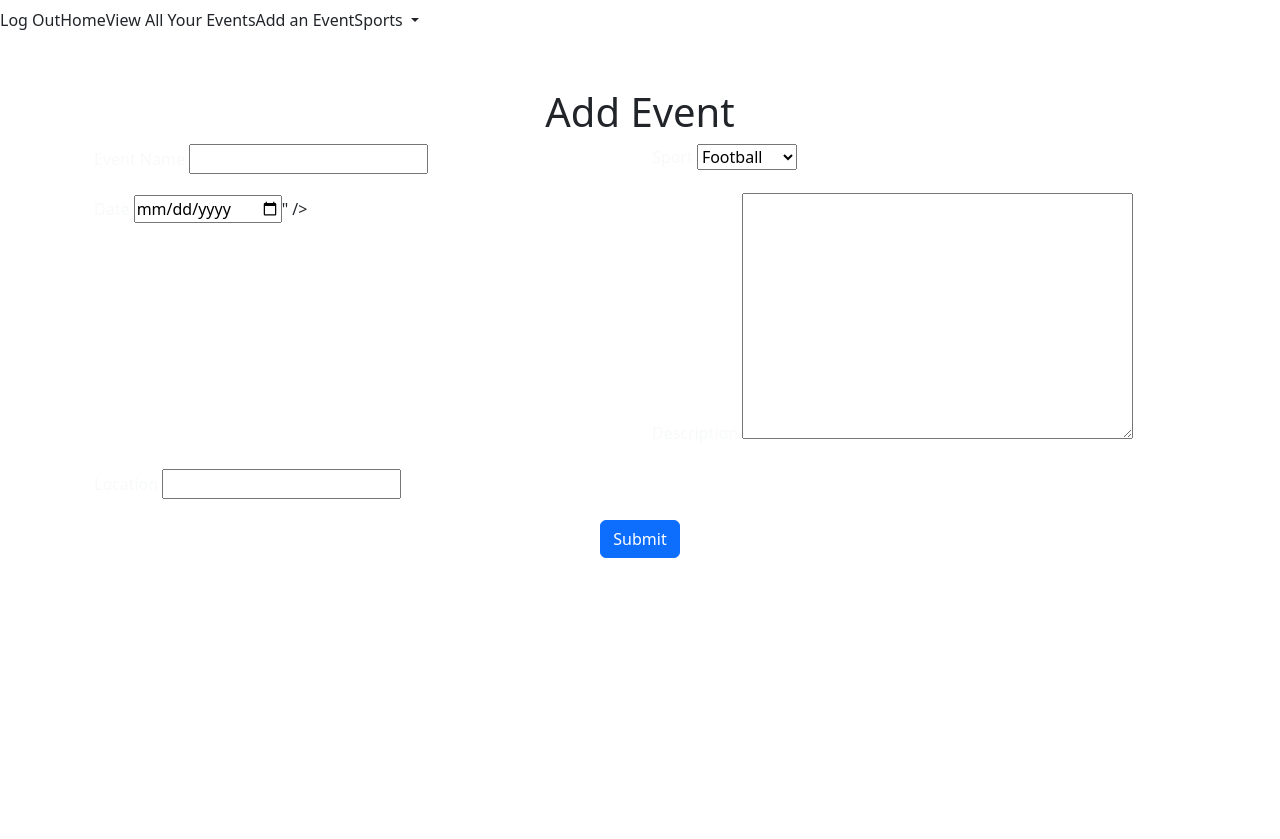
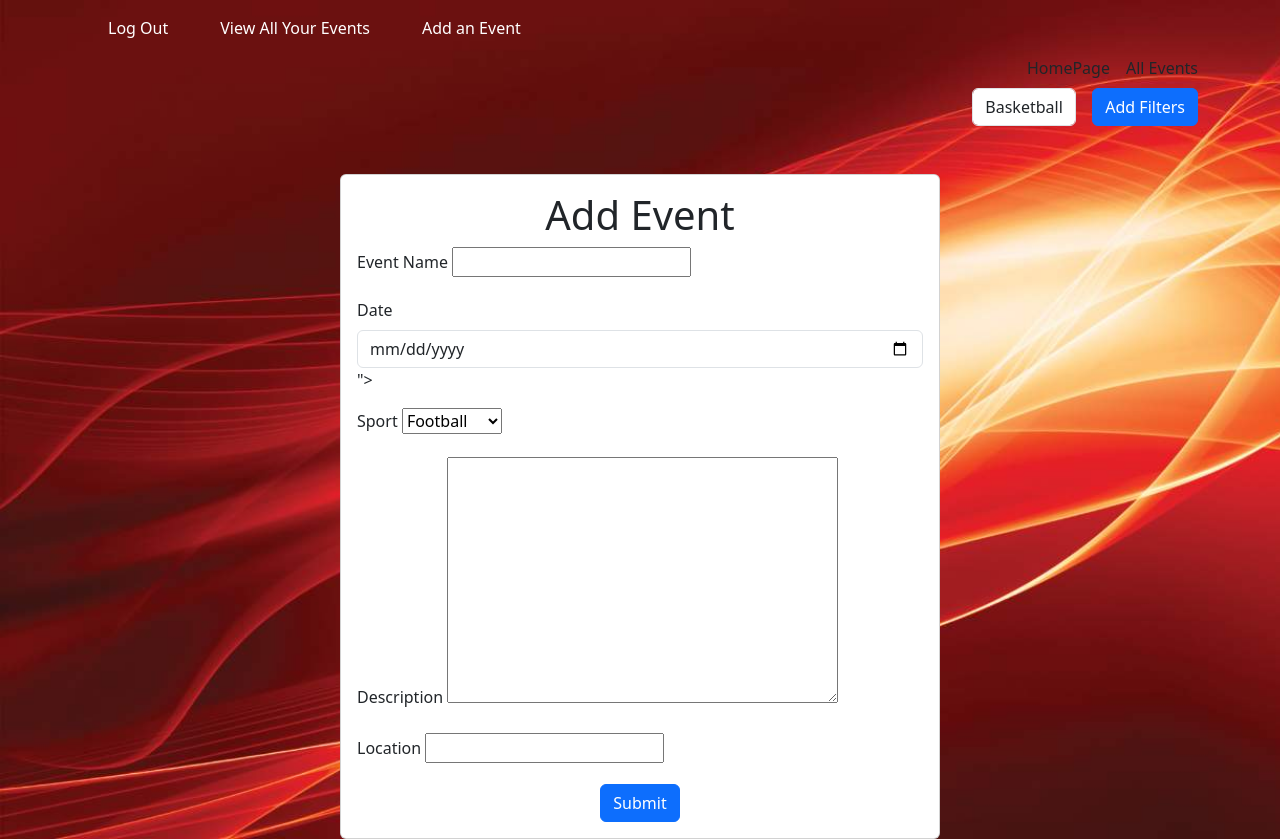
Before and after one commit to HoganBerens/outings, a Django app: page /events/create/ in a window 1280 px wide. Before the commit the page ends 558 px from the top, so only its background shows below. Run offline with Django 4.2, Linux system fonts and the light colour scheme; the visitor is signed in with stand-in values (Sample User, id 1); some libraries are stand-ins or nearby versions.

Commit message:
base, home, and styling

```diff
--- a/main_app/static/style.css
+++ b/main_app/static/style.css
@@ -1,15 +1,20 @@
-<div class="container">
-    <div class="row">
-        <div class="col-md-6 offset-md-3 auth-section">
-            <!-- ... -->
-        </div>
-    </div>
-</div>
+body {
+    background-image: url('./img/cq5dam.web.1600.800.jpg');
+    background-size: cover;
+    margin: 0;
+    padding: 0;
+}
 
-<div class="container">
-    <div class="row">
-        <div class="col-md-8 offset-md-2 search-bar">
-            <input class="form-control" type="text" placeholder="Search events... ">
-        </div>
-    </div>
-</div>
+.navbar.navbar-expand-lg .navbar-nav {
+    list-style: none;
+    padding: 0; /* Optional: To remove any additional space */
+}
+
+.navbar.navbar-expand-lg .navbar-nav .nav-item {
+    margin: 0 10px;
+}
+
+.navbar.navbar-expand-lg .navbar-nav .nav-link {
+    padding: 0.5rem 1rem;
+    color: white;
+}
--- a/main_app/templates/base.html
+++ b/main_app/templates/base.html
@@ -11,32 +11,54 @@
     <link rel="stylesheet" type="text/css" href="{% static 'home/css/bootstrap.css' %}">
     <link rel="stylesheet" href="https://stackpath.bootstrapcdn.com/bootstrap/4.5.2/css/bootstrap.min.css">
     <link rel="stylesheet" href="https://cdn.jsdelivr.net/npm/bootstrap@5.3.0/dist/css/bootstrap.min.css">
+    <script src="https://cdn.jsdelivr.net/npm/bootstrap@5.3.0/dist/js/bootstrap.bundle.min.js"></script>
 </head>
 <body>
     <nav class="navbar navbar-expand-lg navbar-light bg-transparent">
-        {% if user.is_authenticated %}
-        <div class="nav-item"><a class="nav-link" href="{% url 'logout' %}">Log Out</a></div>
-        <div class="nav-item"><a class="nav-link" href="{% url 'home' %}">Home</a></div>
-        <div class="nav-item"><a class="nav-link" href="{% url 'index' %}">View All Your Events</a></div>
-        <div class="nav-item"><a class="nav-link" href="{% url 'events_create' %}">Add an Event</a></div>
-        <div class="nav-item dropdown">
-            <a class="nav-link dropdown-toggle" href="#" role="button" data-bs-toggle="dropdown" aria-haspopup="true" aria-expanded="false">
-                Sports
-            </a>
-            <div class="dropdown-menu" aria-labelledby="navbarDropdown">
-                <a class="dropdown-item" href="#">Basketball</a>
-                <a class="dropdown-item" href="#">Baseball</a>
-                <a class="dropdown-item" href="#">Football</a>
+        <div class="container">
+            <ul class="navbar-nav flex-grow-1"> <!-- Use flex-grow-1 to evenly distribute the nav items -->
+                {% if user.is_authenticated %}
+                <li class="nav-item"><a class="nav-link" href="{% url 'logout' %}">Log Out</a></li>
+                <li class="nav-item"><a class="nav-link" href="{% url 'index' %}">View All Your Events</a></li>
+                <li class="nav-item"><a class="nav-link" href="{% url 'events_create' %}">Add an Event</a></li>
+                {% else %}
+                <li class="nav-item"><a class="nav-link" href="{% url 'signup' %}">Sign Up</a></li>
+                <li class="nav-item"><a class="nav-link" href="{% url 'login' %}">Log In</a></li>
+                {% endif %}
+            </ul>
+        </div>
+    </nav>
+    <div class="container">
+        <nav class="d-flex justify-content-between align-items-start">
+            <div class="ml-auto d-flex align-items-center">
+                <div class="mr-3">HomePage</div>
+                <div>All Events</div>
+            </div>
+        </nav>
+
+        <div class="d-flex justify-content-between align-items-start">
+            <div>
+                {% for event in events %}
+                <div>{{ event }}</div>
+                {% endfor %}
+            </div>
+            <div>
+                <form action="{% url 'filter_sport' %}" method="POST" class="form-inline mt-2">
+                    {% csrf_token %}
+                    <div class="form-group mr-3">
+                        <select name="sport" class="form-control">
+                            <option>Basketball</option>
+                            <option>Baseball</option>
+                            <option>Football</option>
+                        </select>
+                    </div>
+                    <button type="submit" class="btn btn-primary">Add Filters</button>
+                </form>
             </div>
         </div>
-        {% else %}
-        <div class="nav-item"><a class="nav-link" href="{% url 'signup' %}">Sign Up</a></div>
-        <div class="nav-item"><a class="nav-link" href="{% url 'login' %}">Log In</a></div>
-        {% endif %}
-    </nav>
+    </div>
+    <main class="container">
+        {% block content %}{% endblock %}
+    </main>
 </body>
-<main class="container">
-    {% block content %}{% endblock %}
-</main>
-<script src="https://cdn.jsdelivr.net/npm/bootstrap@5.3.0/dist/js/bootstrap.bundle.min.js"></script>
 </html>
--- a/main_app/templates/main_app/event_confirm_delete.html
+++ b/main_app/templates/main_app/event_confirm_delete.html
@@ -1,4 +1,4 @@
-% extends 'base.html' %}
+{% extends 'base.html' %}
 
 {% block content %}
   <h1>Delete Event</h1>
--- a/main_app/templates/main_app/event_form.html
+++ b/main_app/templates/main_app/event_form.html
@@ -1,46 +1,41 @@
-{% extends "base.html" %} {% block content %}
+{% extends "base.html" %}
+{% block content %}
 <div class="container mt-5">
+  <div class="card mx-auto" style="max-width: 600px;">
+    <div class="card-body">
       {% if object %}
       <h1 class="text-center">Edit <span class="text-primary">{{ object.name }}</span></h1>
       {% else %}
       <h1 class="text-center">Add Event</h1>
       {% endif %}
 
-  <form action="" method="POST" class="mx-auto">
+      <form action="" method="POST">
         {% csrf_token %}
-    <div class="row justify-content-center">
-      <div class="col-md-6">
         <div class="mb-3">
-          <label for="{{ form.name.id_for_label }}" class="form-label text-light">Event Name</label>
+          <label for="{{ form.name.id_for_label }}" class="form-label text-dark">Event Name</label>
           {{ form.name }}
         </div>
         <div class="mb-3">
-          <label for="{{ form.date.id_for_label }}" class="form-label text-light">Date</label>
-          <input type="date" value="{{form.date}}" />
+          <label for="{{ form.date.id_for_label }}" class="form-label text-dark">Date</label>
+          <input type="date" class="form-control" value="{{form.date}}">
         </div>
-      </div>
-      <div class="col-md-6">
         <div class="mb-3">
-          <label for="{{ form.sport.id_for_label }}" class="form-label text-light">Sport</label>
+          <label for="{{ form.sport.id_for_label }}" class="form-label text-dark">Sport</label>
           {{ form.sport }}
         </div>
         <div class="mb-3">
-          <label for="{{ form.description.id_for_label }}" class="form-label text-light">Description</label>
+          <label for="{{ form.description.id_for_label }}" class="form-label text-dark">Description</label>
           {{ form.description }}
         </div>
-      </div>
-    </div>
-    <div class="row justify-content-center">
-      <div class="col-md-12">
         <div class="mb-3">
-          <label for="{{ form.location.id_for_label }}" class="form-label text-light">Location</label>
+          <label for="{{ form.location.id_for_label }}" class="form-label text-dark">Location</label>
           {{ form.location }} {{ form.location.errors }}
-        </div>
-      </div>
         </div>
         <div class="text-center">
           <button type="submit" class="btn btn-primary">Submit</button>
         </div>
       </form>
     </div>
+  </div>
+</div>
 {% endblock %}
```
Also changed, not shown: main_app/templates/home.html (+1 -15 lines), main_app/migrations/0007_event_attendees_alter_event_sport.py (deleted), main_app/migrations/0008_merge_20230815_2039.py (deleted). Lines whose indentation alone changed are shown as unchanged.
